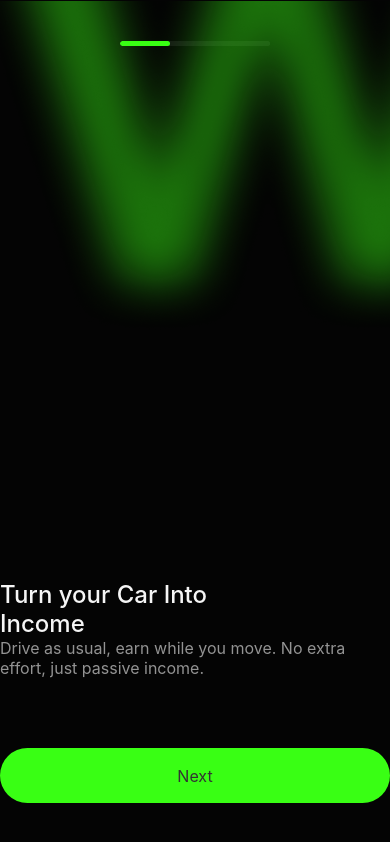
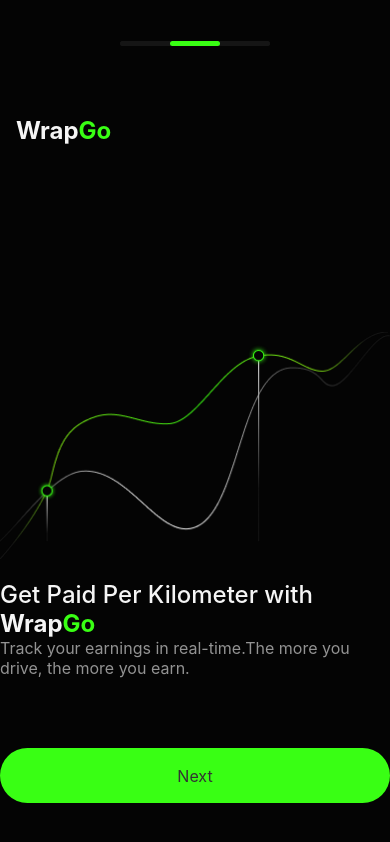
Before and after one commit to mr2726/new_wrapgo_app, a React Native app: screen / in a window 390 px wide. Built offline with nearby package versions, Linux system fonts and the light colour scheme.

Commit message:
Added LOGO component and done with the Onboarding Page 2

```diff
--- a/src/Pages/Onboarding/OnboardingContent.js
+++ b/src/Pages/Onboarding/OnboardingContent.js
@@ -10,7 +10,7 @@ import Page2 from './Page2';
 import Page3 from './Page3';
 // ------------------------------------------------------------------------
 const OnboardingContent = () => {
-    const [slidePage, setSlidePage] = React.useState(0);
+    const [slidePage, setSlidePage] = React.useState(1);
     return (
         <View style={styles.screen}>
             <TopSlide slidePage={slidePage} />
--- a/src/Pages/Onboarding/Page2.js
+++ b/src/Pages/Onboarding/Page2.js
@@ -1,10 +1,20 @@
-import {View, Text, StyleSheet} from 'react-native';
+import {View, Text, StyleSheet, Image} from 'react-native';
 import React from 'react';
+// Components
+import {LOGO} from '../../components/ui/LOGO';
+
 
 export default function Page2() {
     return (
         <View style={styles.screen}>
-            <Text style={styles.text}>Page 2</Text>
+            <View style={styles.logo}>
+                <LOGO />
+            </View>
+            <View style={styles.TextContainer}>
+                <Image style={{marginBottom: 20, width: '100%'}} source={require('../../components/ui/imgs/onb_chart.png')} resizeMode="contain" />
+                <Text style={styles.title}>Get Paid Per Kilometer with <LOGO /></Text>
+                <Text style={styles.description}>Track your earnings in real-time.The more you drive, the more you earn.</Text>
+            </View>
         </View>
     );
 }
@@ -12,12 +22,26 @@ export default function Page2() {
 const styles = StyleSheet.create({
     screen: {
         flex: 1,
-        alignItems: 'center',
-        justifyContent: 'center',
+        marginBottom: 50,
     },
-    text: {
+    title: {
         fontSize: 24,
-        fontWeight: 'bold',
-        color: '#fff',
+        fontWeight: '500',
+        color: '#F5F5F5',
+    },
+    logo: {
+        marginLeft: 16,
+        marginTop: 50,
+    },
+    TextContainer: {
+        position: 'absolute',
+        bottom: 20,
+        left: 0,
+        right: 0,
+    },
+    description: {
+        fontSize: 16,
+        color: '#939393',
+        textAlign: 'left',
     },
 });
--- /dev/null
+++ b/src/components/ui/LOGO.jsx
@@ -0,0 +1,13 @@
+import {View, Text} from 'react-native';
+import React from 'react';
+
+export const LOGO = () => {
+    return (
+        <View>
+            <Text style={{color: '#fff', fontSize: 24, fontWeight: 'bold'}}>
+                <Text style={{color: '#F5F5F5'}}>Wrap</Text>
+                <Text style={{color: '#39FF14'}}>Go</Text>
+            </Text>
+        </View>
+    );
+}
```
Also changed, not shown: 1 other file (tests, documents, lock files or other folders).
